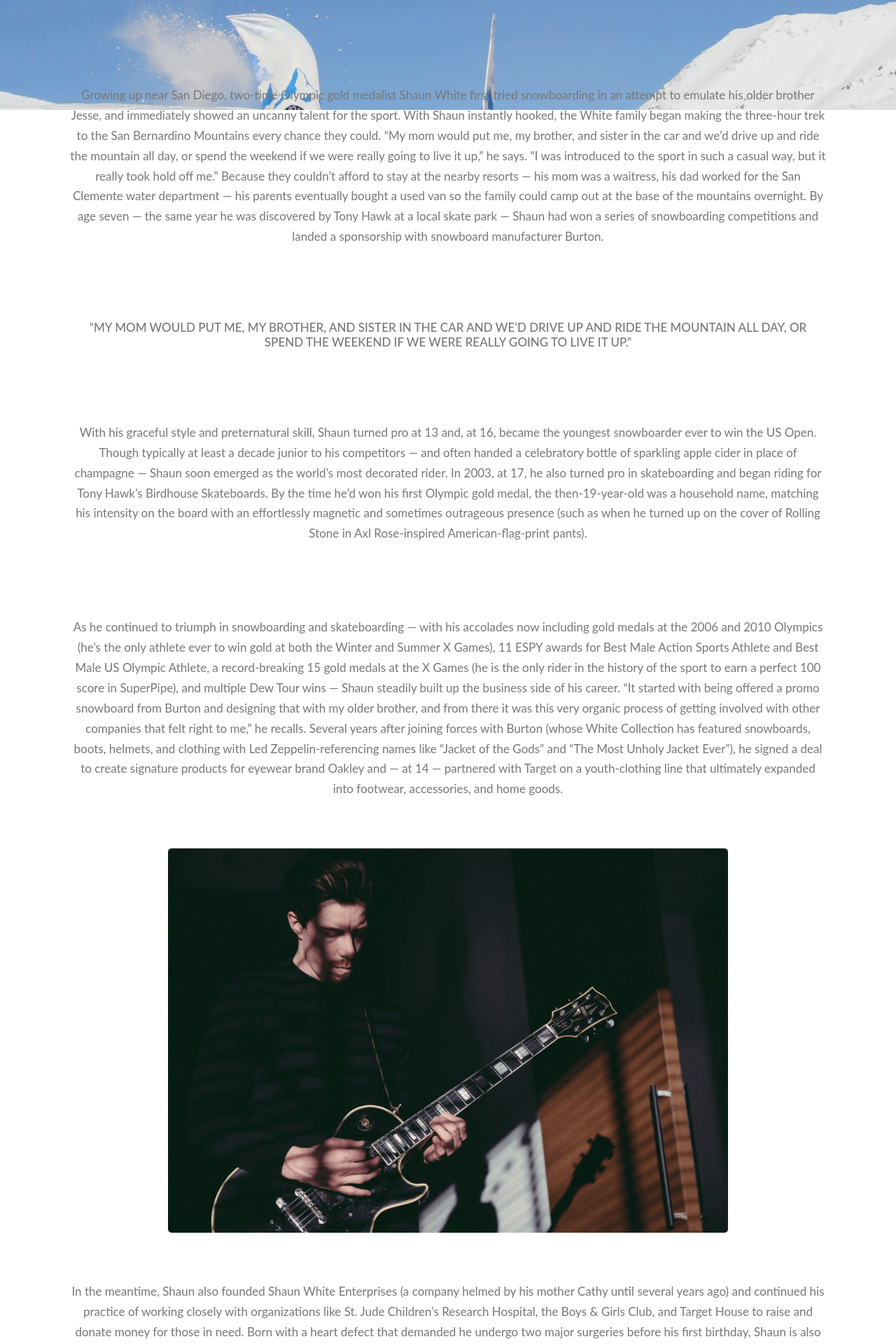
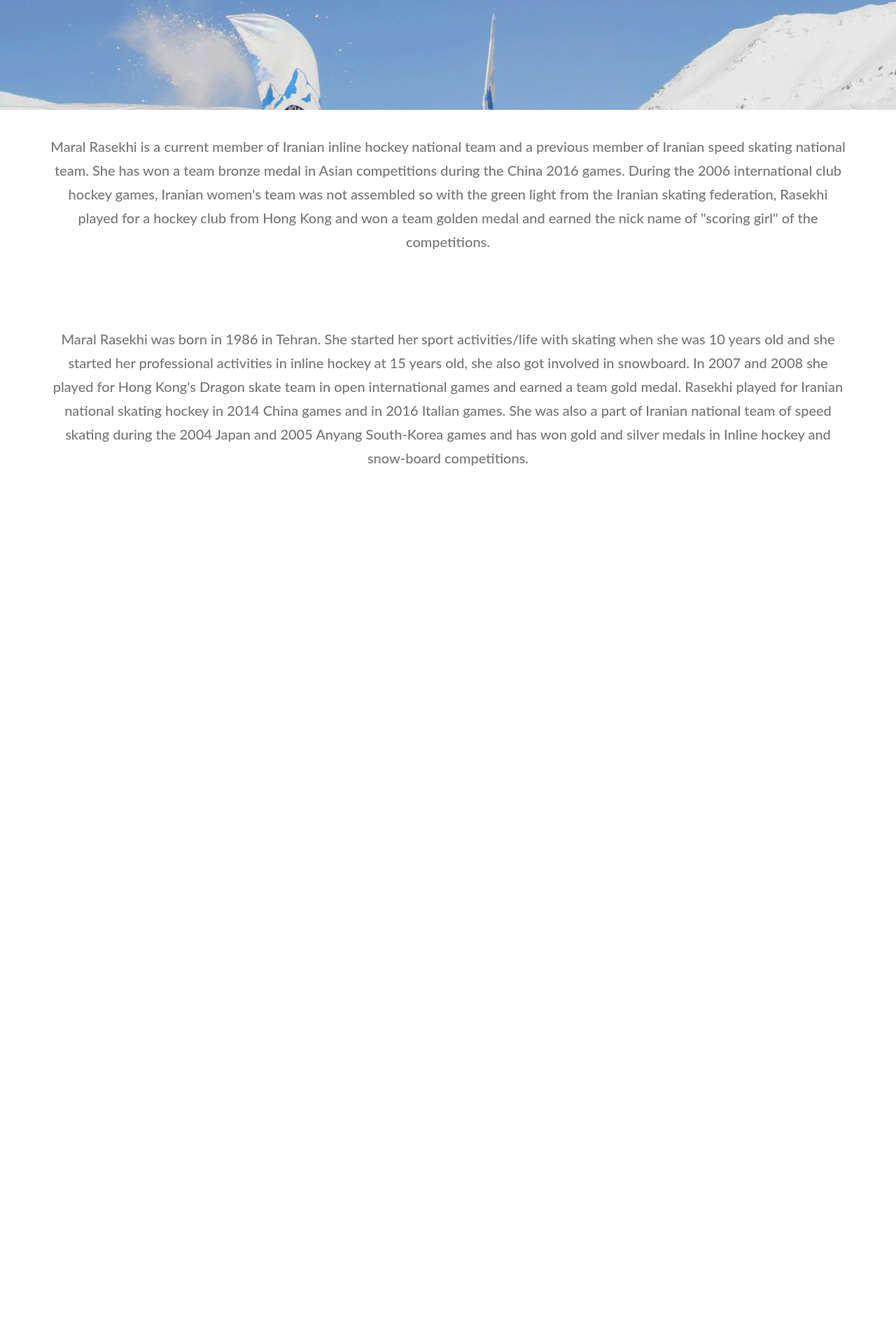
Before and after one commit to najdi123/maral-rasekhi, a React (Create React App) app: page /bio in a window 1280 px wide. Shown: the part 603-2523 px from the top of the page at 70% size. After the commit the page ends 1309 px from the top, so only its background shows below. Built offline with nearby package versions, Linux system fonts and the light colour scheme.

Commit message:
added bio and optimized bio's css

```diff
--- a/src/components/BioHeader.css
+++ b/src/components/BioHeader.css
@@ -6,18 +6,20 @@
         background-size: cover;
         background-position: left center;
         position: relative;
+
 }
 
 
 .bio-text {
-    margin-top: 620px;
+    margin-top: 690px;
 
     text-align: center;
 }
 .bio-text-1 {
-    font-size: 17px !important;
+    font-size: 22px !important;
     margin: 30px;
-    padding: 20px;
+    padding: 50px;
+    line-height: 1.7em;
 }
 
 .bio-image-1 {
@@ -26,13 +28,28 @@
 }
 @media only screen and (min-width: 800px) {
     .bio-text-1 {
-        font-size: 20px;
-        margin: 35px 50px 35px 50px;
-        padding: 35px 50px 35px 50px;
+        font-size: 20px !important;
+        margin: 35px !important;
+        padding: 35px  !important;
     }
 }
 @media only screen and (max-width: 630px) {
     .bio-image-1 {
         max-width: 100%;
     }
+    .bio-text-1 {
+        font-size: 18px !important;
+        margin: 20px !important;
+        padding: 30px  !important;
+    }
 }
+@media only screen and (max-width: 360px) {
+    .bio-image-1 {
+        max-width: 100%;
+    }
+    .bio-text-1 {
+        font-size: 18px !important;
+        margin: 16px !important;
+        padding: 20px  !important;
+    }
+}
--- a/src/components/BioHeader.js
+++ b/src/components/BioHeader.js
@@ -21,38 +21,49 @@ class BioHeader extends Component {
                 </div>
 
                 <div className="bio-text">
-                    <p className="bio-text-1">
-                        Growing up near San Diego, two-time Olympic gold medalist Shaun White first tried snowboarding in an attempt to emulate his older brother Jesse, and immediately showed an uncanny talent for the sport. With Shaun instantly hooked, the White family began making the three-hour trek to the San Bernardino Mountains every chance they could. “My mom would put me, my brother, and sister in the car and we’d drive up and ride the mountain all day, or spend the weekend if we were really going to live it up,” he says. “I was introduced to the sport in such a casual way, but it really took hold off me.” Because they couldn’t afford to stay at the nearby resorts — his mom was a waitress, his dad worked for the San Clemente water department — his parents eventually bought a used van so the family could camp out at the base of the mountains overnight. By age seven — the same year he was discovered by Tony Hawk at a local skate park — Shaun had won a series of snowboarding competitions and landed a sponsorship with snowboard manufacturer Burton.
-                    </p>
+
                     <h3 className="bio-text-1">
-                        “MY MOM WOULD PUT ME, MY BROTHER, AND SISTER IN THE CAR AND WE’D DRIVE UP AND RIDE THE MOUNTAIN ALL DAY, OR SPEND THE WEEKEND IF WE WERE REALLY GOING TO LIVE IT UP.”
+                        Maral Rasekhi is a current member of Iranian inline hockey national team and a previous member of Iranian speed skating national team. She has won a team bronze medal in Asian competitions during the China 2016 games. During the 2006 international club hockey games, Iranian women's team was not assembled so with the green light from the Iranian skating federation, Rasekhi played for a hockey club from Hong Kong and won a team golden medal and earned the nick name of "scoring girl" of the competitions.
+
+                   </h3>
+
+                    <h3 className="bio-text-1">
+                        Maral Rasekhi was born in 1986 in Tehran. She started her sport activities/life with skating when she was 10 years old and she started her professional activities in inline hockey at 15 years old, she also got involved in snowboard. In 2007 and 2008 she played for Hong Kong's Dragon skate team in open international games and earned a team gold medal. Rasekhi played for Iranian national skating hockey in 2014 China games and in 2016 Italian games. She was also a part of Iranian national team of speed skating during the 2004 Japan and 2005 Anyang South-Korea games and has won gold and silver medals in Inline hockey and snow-board competitions.
+
                     </h3>
-                    <p className="bio-text-1">
-                        With his graceful style and preternatural skill, Shaun turned pro at 13 and, at 16, became the youngest snowboarder ever to win the US Open. Though typically at least a decade junior to his competitors — and often handed a celebratory bottle of sparkling apple cider in place of champagne — Shaun soon emerged as the world’s most decorated rider. In 2003, at 17, he also turned pro in skateboarding and began riding for Tony Hawk’s Birdhouse Skateboards. By the time he’d won his first Olympic gold medal, the then-19-year-old was a household name, matching his intensity on the board with an effortlessly magnetic and sometimes outrageous presence (such as when he turned up on the cover of Rolling Stone in Axl Rose-inspired American-flag-print pants).
-                    </p>
-                    <p className="bio-text-1">
-                        As he continued to triumph in snowboarding and skateboarding — with his accolades now including gold medals at the 2006 and 2010 Olympics (he’s the only athlete ever to win gold at both the Winter and Summer X Games), 11 ESPY awards for Best Male Action Sports Athlete and Best Male US Olympic Athlete, a record-breaking 15 gold medals at the X Games (he is the only rider in the history of the sport to earn a perfect 100 score in SuperPipe), and multiple Dew Tour wins — Shaun steadily built up the business side of his career. “It started with being offered a promo snowboard from Burton and designing that with my older brother, and from there it was this very organic process of getting involved with other companies that felt right to me,” he recalls. Several years after joining forces with Burton (whose White Collection has featured snowboards, boots, helmets, and clothing with Led Zeppelin-referencing names like “Jacket of the Gods” and “The Most Unholy Jacket Ever”), he signed a deal to create signature products for eyewear brand Oakley and — at 14 — partnered with Target on a youth-clothing line that ultimately expanded into footwear, accessories, and home goods.
-                    </p>
 
-                    <div className="bio-images">
-                        <img className="bio-image-1" src={one} alt=""/>
-                    </div>
+                    {/*<p className="bio-text-1">*/}
+                        {/*Growing up near San Diego, two-time Olympic gold medalist Shaun White first tried snowboarding in an attempt to emulate his older brother Jesse, and immediately showed an uncanny talent for the sport. With Shaun instantly hooked, the White family began making the three-hour trek to the San Bernardino Mountains every chance they could. “My mom would put me, my brother, and sister in the car and we’d drive up and ride the mountain all day, or spend the weekend if we were really going to live it up,” he says. “I was introduced to the sport in such a casual way, but it really took hold off me.” Because they couldn’t afford to stay at the nearby resorts — his mom was a waitress, his dad worked for the San Clemente water department — his parents eventually bought a used van so the family could camp out at the base of the mountains overnight. By age seven — the same year he was discovered by Tony Hawk at a local skate park — Shaun had won a series of snowboarding competitions and landed a sponsorship with snowboard manufacturer Burton.*/}
+                    {/*</p>*/}
+                    {/*<h3 className="bio-text-1">*/}
+                        {/*“MY MOM WOULD PUT ME, MY BROTHER, AND SISTER IN THE CAR AND WE’D DRIVE UP AND RIDE THE MOUNTAIN ALL DAY, OR SPEND THE WEEKEND IF WE WERE REALLY GOING TO LIVE IT UP.”*/}
+                    {/*</h3>*/}
+                    {/*<p className="bio-text-1">*/}
+                        {/*With his graceful style and preternatural skill, Shaun turned pro at 13 and, at 16, became the youngest snowboarder ever to win the US Open. Though typically at least a decade junior to his competitors — and often handed a celebratory bottle of sparkling apple cider in place of champagne — Shaun soon emerged as the world’s most decorated rider. In 2003, at 17, he also turned pro in skateboarding and began riding for Tony Hawk’s Birdhouse Skateboards. By the time he’d won his first Olympic gold medal, the then-19-year-old was a household name, matching his intensity on the board with an effortlessly magnetic and sometimes outrageous presence (such as when he turned up on the cover of Rolling Stone in Axl Rose-inspired American-flag-print pants).*/}
+                    {/*</p>*/}
+                    {/*<p className="bio-text-1">*/}
+                        {/*As he continued to triumph in snowboarding and skateboarding — with his accolades now including gold medals at the 2006 and 2010 Olympics (he’s the only athlete ever to win gold at both the Winter and Summer X Games), 11 ESPY awards for Best Male Action Sports Athlete and Best Male US Olympic Athlete, a record-breaking 15 gold medals at the X Games (he is the only rider in the history of the sport to earn a perfect 100 score in SuperPipe), and multiple Dew Tour wins — Shaun steadily built up the business side of his career. “It started with being offered a promo snowboard from Burton and designing that with my older brother, and from there it was this very organic process of getting involved with other companies that felt right to me,” he recalls. Several years after joining forces with Burton (whose White Collection has featured snowboards, boots, helmets, and clothing with Led Zeppelin-referencing names like “Jacket of the Gods” and “The Most Unholy Jacket Ever”), he signed a deal to create signature products for eyewear brand Oakley and — at 14 — partnered with Target on a youth-clothing line that ultimately expanded into footwear, accessories, and home goods.*/}
+                    {/*</p>*/}
 
-                    <p className="bio-text-1">
-                        In the meantime, Shaun also founded Shaun White Enterprises (a company helmed by his mother Cathy until several years ago) and continued his practice of working closely with organizations like St. Jude Children’s Research Hospital, the Boys & Girls Club, and Target House to raise and donate money for those in need. Born with a heart defect that demanded he undergo two major surgeries before his first birthday, Shaun is also closely involved with the Make-A-Wish Foundation and has granted 17 wishes since 2008.
-                    </p>
+                    {/*<div className="bio-images">*/}
+                        {/*<img className="bio-image-1" src={one} alt=""/>*/}
+                    {/*</div>*/}
 
-                    <p className="bio-text-1">
-                        The Make-A-Wish Foundation factored into a defining moment at the 2014 Olympics, in which Shaun defied protocol by jumping over a barricade to high-five and hug two kids with cancer who’d traveled the 6,000 miles to Sochi to see their idol. That meeting was chronicled in detail in the Washington Post, with the story’s author noting that Shaun achieved “the Olympic moment of his life on the day he failed to win a medal.” Despite placing fourth in the halfpipe, Shaun found the 2014 Olympics revelatory in more ways than one. “You’d think losing would be the end of things, but it was just the beginning,” he says. “Instead of letting it destroy me, I sat back and asked myself, ‘What do I really want to do now?’ And that’s when everything started happening with Air + Style.”
-                    </p>
+                    {/*<p className="bio-text-1">*/}
+                        {/*In the meantime, Shaun also founded Shaun White Enterprises (a company helmed by his mother Cathy until several years ago) and continued his practice of working closely with organizations like St. Jude Children’s Research Hospital, the Boys & Girls Club, and Target House to raise and donate money for those in need. Born with a heart defect that demanded he undergo two major surgeries before his first birthday, Shaun is also closely involved with the Make-A-Wish Foundation and has granted 17 wishes since 2008.*/}
+                    {/*</p>*/}
 
-                    <p className="bio-text-1">
-                        “WHAT DO I REALLY WANT TO DO NOW?’ AND THAT’S WHEN EVERYTHING STARTED HAPPENING WITH AIR + STYLE
-                    </p>
+                    {/*<p className="bio-text-1">*/}
+                        {/*The Make-A-Wish Foundation factored into a defining moment at the 2014 Olympics, in which Shaun defied protocol by jumping over a barricade to high-five and hug two kids with cancer who’d traveled the 6,000 miles to Sochi to see their idol. That meeting was chronicled in detail in the Washington Post, with the story’s author noting that Shaun achieved “the Olympic moment of his life on the day he failed to win a medal.” Despite placing fourth in the halfpipe, Shaun found the 2014 Olympics revelatory in more ways than one. “You’d think losing would be the end of things, but it was just the beginning,” he says. “Instead of letting it destroy me, I sat back and asked myself, ‘What do I really want to do now?’ And that’s when everything started happening with Air + Style.”*/}
+                    {/*</p>*/}
 
-                    <p className="bio-text-1">
-                        Shaun’s passions for music have always run deep. He put out a record for Warner Bros. and toured the world with his former band Bad Things. And in 2014 Shaun became the majority shareholder in the snowboarding/music festival Air + Style, an event that began in 1994 as the world’s first Big Air snowboarding contest and has since evolved into a three-stop global sports and music festival with dates in Austria, Beijing, and L.A. With the most recent event featuring a 16-story jump constructed at L.A.’s Exposition Park, the newly revamped Air + Style aims to support up-and-coming snowboarders by providing them with more accessible competitions and better prize money. “Bringing Air + Style to the U.S. for the first time was the perfect chance to breathe new life into the sport,” notes Shaun, who’s involved in every element of the festival, from poster design to parking logistics to selecting the lineup of artists and athletes. He hopes that Air + Style will draw new fans to snowboarding as well.
-                    </p>
+                    {/*<p className="bio-text-1">*/}
+                        {/*“WHAT DO I REALLY WANT TO DO NOW?’ AND THAT’S WHEN EVERYTHING STARTED HAPPENING WITH AIR + STYLE*/}
+                    {/*</p>*/}
+
+                    {/*<p className="bio-text-1">*/}
+                        {/*Shaun’s passions for music have always run deep. He put out a record for Warner Bros. and toured the world with his former band Bad Things. And in 2014 Shaun became the majority shareholder in the snowboarding/music festival Air + Style, an event that began in 1994 as the world’s first Big Air snowboarding contest and has since evolved into a three-stop global sports and music festival with dates in Austria, Beijing, and L.A. With the most recent event featuring a 16-story jump constructed at L.A.’s Exposition Park, the newly revamped Air + Style aims to support up-and-coming snowboarders by providing them with more accessible competitions and better prize money. “Bringing Air + Style to the U.S. for the first time was the perfect chance to breathe new life into the sport,” notes Shaun, who’s involved in every element of the festival, from poster design to parking logistics to selecting the lineup of artists and athletes. He hopes that Air + Style will draw new fans to snowboarding as well.*/}
+                    {/*</p>*/}
                 </div>
             </div>
         );
--- a/src/components/Home/Snow.js
+++ b/src/components/Home/Snow.js
@@ -12,7 +12,7 @@ class Snow extends Component {
                     <h1>SNOW</h1>
                 </div>
                 <div className="snow-text intro-image">
-                    <p>Shaun got sponsored by Burton at 7 and turned pro at 13. He won his first US Open at 16, becoming the youngest rider ever to do so, and won his first Olympics gold medal at 19. He racked up a record-breaking number of contest wins in US Open, Air + Style, X Games, Dew Tour, and ESPY Awards, becoming the most decorated snowboarder in history—all before legal drinking age.
+                    <p>Maral got sponsored by Burton at 7 and turned pro at 13. He won his first US Open at 16, becoming the youngest rider ever to do so, and won his first Olympics gold medal at 19. He racked up a record-breaking number of contest wins in US Open, Air + Style, X Games, Dew Tour, and ESPY Awards, becoming the most decorated snowboarder in history—all before legal drinking age.
 
                     </p>
                 </div>
```
